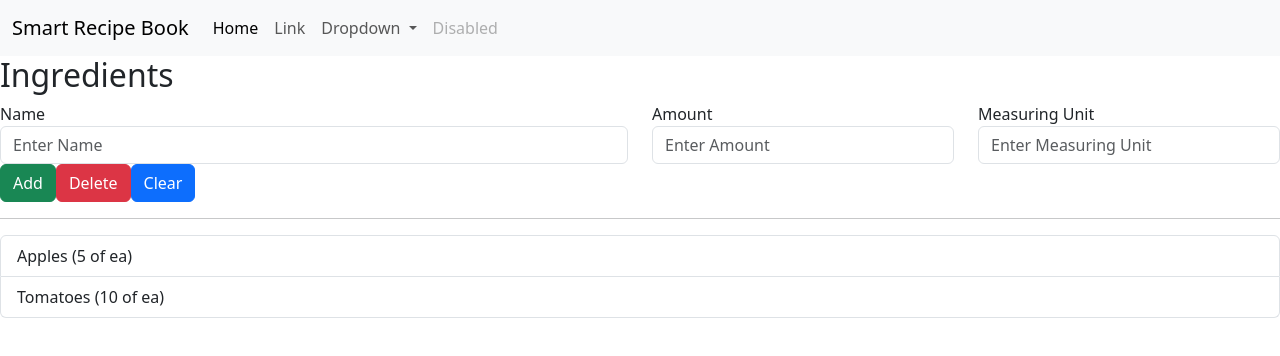
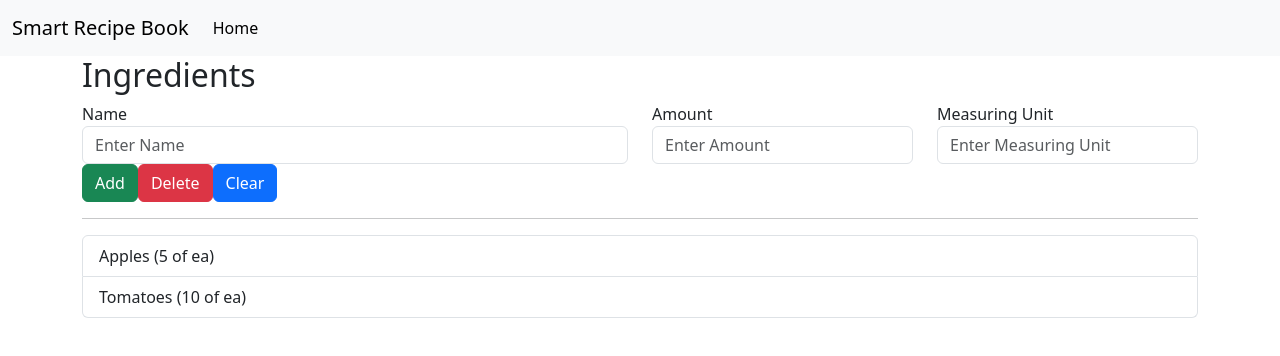
Before and after one commit to Dis1092006/smart-recipe-book-fe, an Angular app: page / in a window 1280 px wide. Shown: the top 356 px of the page. Built offline with nearby package versions, Linux system fonts and the light colour scheme.

Commit message:
Cleanup and fix typo

```diff
--- a/src/app/app.component.html
+++ b/src/app/app.component.html
@@ -1,5 +1,5 @@
 <app-header></app-header>
-<div class="contaner">
+<div class="container">
   <div class="row">
     <div class="col-md-12">
       <h2>Ingredients</h2>
--- a/src/app/layout/header/header.component.html
+++ b/src/app/layout/header/header.component.html
@@ -9,23 +9,6 @@
         <li class="nav-item">
           <a class="nav-link active" aria-current="page" href="#">Home</a>
         </li>
-        <li class="nav-item">
-          <a class="nav-link" href="#">Link</a>
-        </li>
-        <li class="nav-item dropdown">
-          <a class="nav-link dropdown-toggle" href="#" role="button" data-bs-toggle="dropdown" aria-expanded="false">
-            Dropdown
-          </a>
-          <ul class="dropdown-menu">
-            <li><a class="dropdown-item" href="#">Action</a></li>
-            <li><a class="dropdown-item" href="#">Another action</a></li>
-            <li><hr class="dropdown-divider"></li>
-            <li><a class="dropdown-item" href="#">Something else here</a></li>
-          </ul>
-        </li>
-        <li class="nav-item">
-          <a class="nav-link disabled">Disabled</a>
-        </li>
       </ul>
     </div>
   </div>
```
